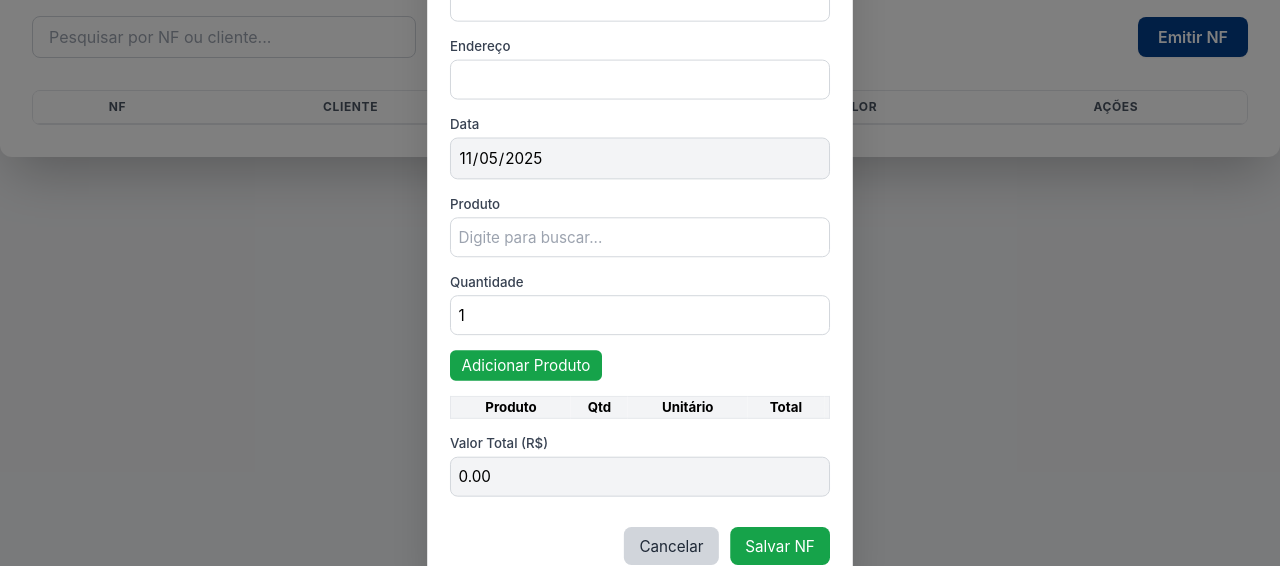
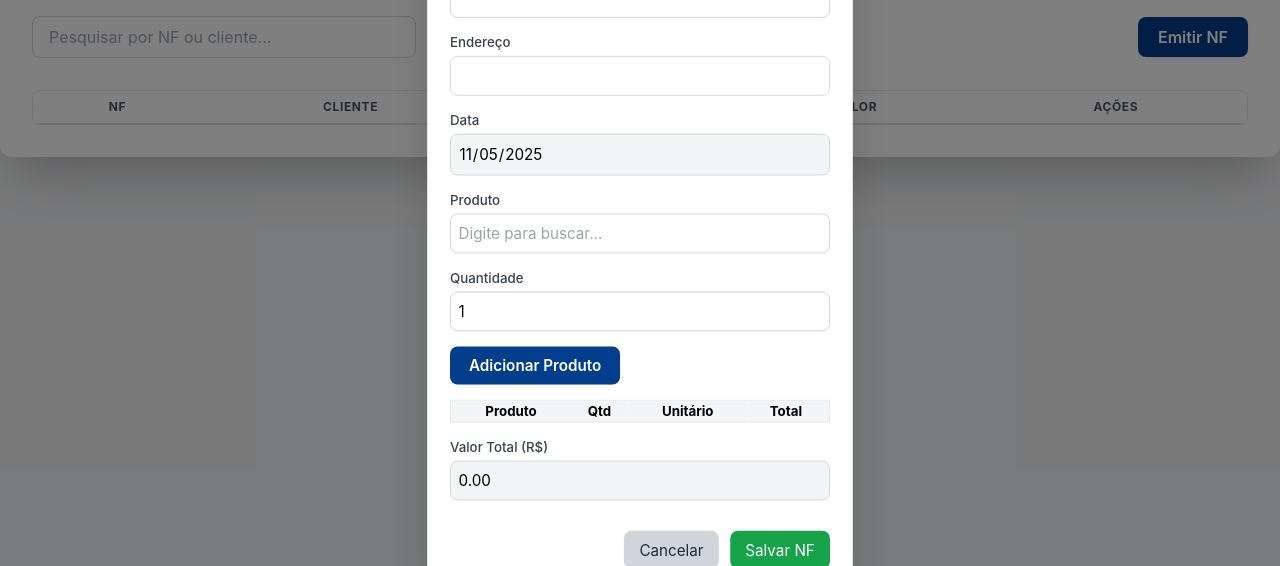
Before and after one commit to paulohenriquedutra/Sistema-Logistico, a plain HTML site: page Project/nfs/notasfiscais.html in a window 1280 px wide. Both pictures are taken after a click on the button "Emitir NF". Shown: the part 234-800 px from the top of the page. Drawn offline with nearby package versions, Linux system fonts and the light colour scheme; files that its build step writes are made by us from their sources; no server answers.

```diff
--- a/Project/nfs/notasfiscais.html
+++ b/Project/nfs/notasfiscais.html
@@ -105,7 +105,7 @@
         <input type="number" id="quantidadeNF" min="1" value="1"
           class="mt-1 w-full border border-gray-300 rounded-lg p-2 focus:ring-[var(--primary)] focus:border-[var(--primary)]">
       </div>
-      <button type="button" id="adicionarProdutoNF" class="bg-green-600 text-white px-3 py-1 rounded-md hover:bg-green-700 transition-all">
+      <button type="button" id="adicionarProdutoNF" class="bg-[var(--primary)] text-white font-semibold px-5 py-2 rounded-lg shadow-sm hover:bg-[var(--tertiary)] transition-colors whitespace-nowrap">
         Adicionar Produto
       </button>
 
```
